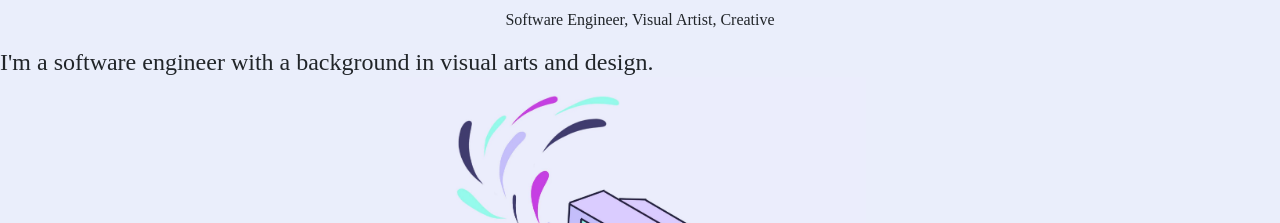
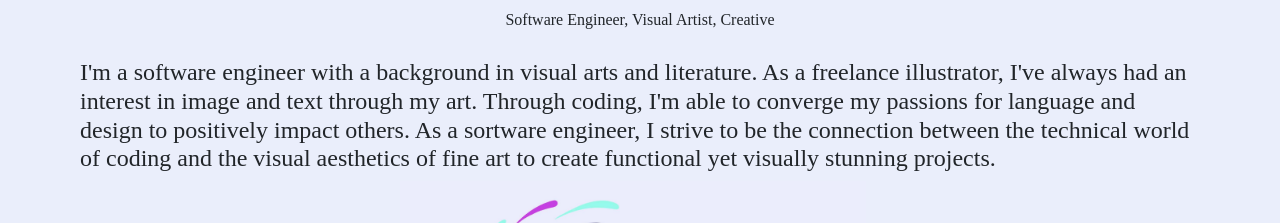
Before and after one commit to mguachun/melguachun.github.io, a React (Create React App) app: page / in a window 1280 px wide. Shown: the part 503-726 px from the top of the page. Built offline with nearby package versions, Linux system fonts and the light colour scheme; a web font is replaced by a local one.

Commit message:
created intro blurb

```diff
--- a/src/About.js
+++ b/src/About.js
@@ -3,10 +3,14 @@ import React from "react";
 function About() {
     return(
         <div>
-            <h4>
-                I'm a software engineer with a background in visual arts and design.
-            <img src={require("./images/computers.jpg")} id="computer" alt="computer illustration with colors coming out of the monitor"/>
+            <h4 className="about-blurb">
+                I'm a software engineer with a background in visual arts and literature. As a freelance illustrator,
+                I've always had an interest in image and text through my art. Through coding, I'm able to converge
+                my passions for language and design to positively impact others. As a sortware engineer,
+                I strive to be the connection between the technical world of coding and the visual aesthetics of fine
+                art to create functional yet visually stunning projects.
            </h4>
+           <img src={require("./images/computers.jpg")} id="computer" alt="computer illustration with colors coming out of the monitor"/>
 
         </div>
 
```
